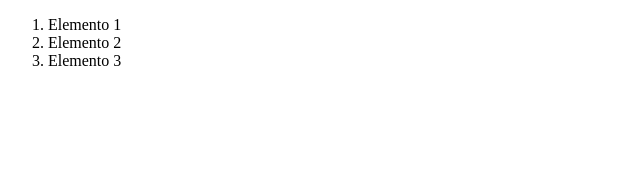
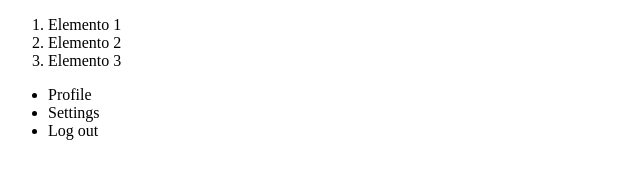
Before and after one commit to metacraft360/Curso-HTML, a plain HTML site: page INICIACIÓN HTML/listas.html in a window 1280 px wide. Shown: the whole page, without its empty margins (0-640 px from the left). Drawn offline with Linux system fonts and the light colour scheme.

Commit message:
Ha sido cambiado correctamente

```diff
--- a/INICIACIÓN HTML/listas.html
+++ b/INICIACIÓN HTML/listas.html
@@ -4,14 +4,15 @@
         <title>Listas</title>
     </head>
     <body>
-        <ol> <!--Asi se empieza una lista ordenada (<ol></ol>)-->
+        <ol> <!-- Así se empieza una lista ordenada (<ol></ol>) -->
             <li>Elemento 1</li> <!-- Esto son las listas ordenadas -->
-            <li>Elemento 2</li> <!-- li significa elemento de lista-->
+            <li>Elemento 2</li> <!-- li significa elemento de lista -->
             <li>Elemento 3</li>
         </ol>
-        <ul> <!-- esto son las listas desordenadas.(<ul></ul>) se usanpara hacer menus-->
-
-
+        <ul> <!-- Esto son las listas desordenadas (<ul></ul>), se usan para hacer menús -->
+            <li>Profile</li>
+            <li>Settings</li>
+            <li>Log out</li>
         </ul>
     </body>
 </html>
```
